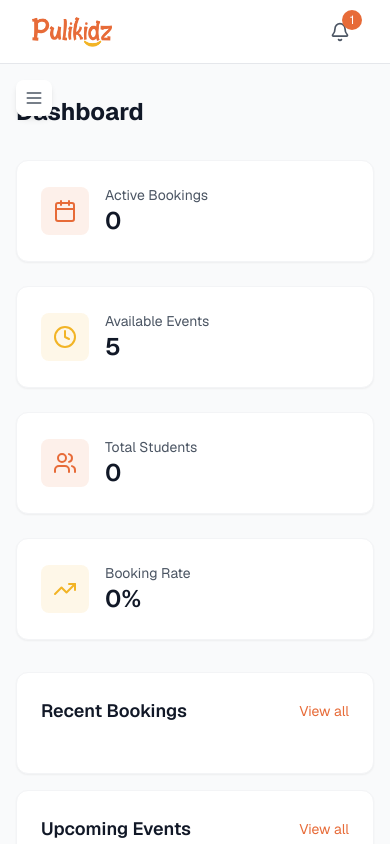
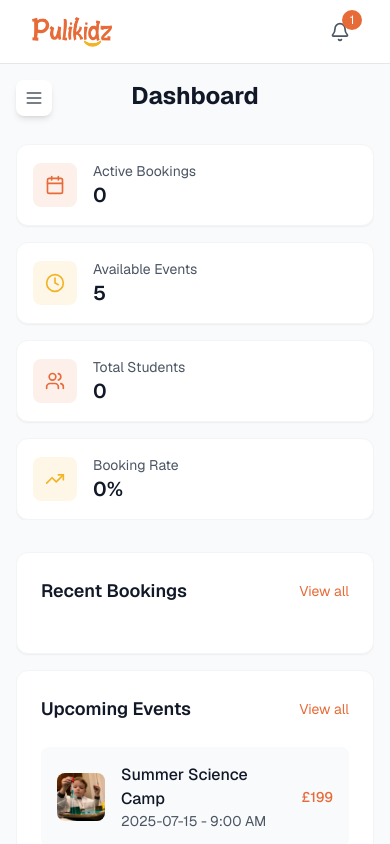
Before and after one commit to shel404/event-management, a Next.js app: page /dashboard in a window 390 px wide. Shown: the top 844 px of the page. Built offline with nearby package versions, Linux system fonts and the light colour scheme.

Commit message:
responsive fix

```diff
--- a/src/app/bookings/page.tsx
+++ b/src/app/bookings/page.tsx
@@ -23,7 +23,9 @@ export default function BookingsPage() {
 
   return (
     <div className="py-8 w-full">
-      <h1 className="text-2xl font-bold text-gray-900 mb-8">My Bookings</h1>
+      <h1 className="text-2xl font-bold text-gray-900 mb-8 text-center md:text-left">
+        My Bookings
+      </h1>
 
       <div className="grid gap-6 w-full">
         {bookings.map((booking) => (
--- a/src/app/dashboard/page.tsx
+++ b/src/app/dashboard/page.tsx
@@ -6,7 +6,9 @@ import UpcomingEvents from "@/components/dashboard/UpcomingEvents";
 export default function DashboardPage() {
   return (
     <div className="max-w-full">
-      <h1 className="text-2xl font-bold text-gray-900 mb-8">Dashboard</h1>
+      <h1 className="text-2xl font-bold text-gray-900 mb-8 text-center md:text-left">
+        Dashboard
+      </h1>
 
       <div className="space-y-8 w-full">
         <Suspense fallback={<div>Loading stats...</div>}>
--- a/src/app/events/page.tsx
+++ b/src/app/events/page.tsx
@@ -33,17 +33,17 @@ export default function EventsPage() {
   };
 
   return (
-    <div className="max-w-7xl mx-auto px-4 sm:px-6 lg:px-8 py-8">
+    <div className="w-full">
       <div className="mb-8">
-        <h1 className="text-2xl font-bold text-gray-900 mb-4">
+        <h1 className="text-2xl font-bold text-gray-900 mb-4 text-center md:text-left">
           Available Events
         </h1>
-        <div className="flex flex-wrap gap-4">
+        <div className="flex flex-wrap justify-center md:justify-start gap-2 sm:gap-4">
           {Object.entries(categoryIcons).map(([category, Icon]) => (
             <button
               key={category}
               onClick={() => setSelectedCategory(category)}
-              className={`px-4 py-2 rounded-full text-sm flex items-center gap-2 ${
+              className={`px-3 sm:px-4 py-2 rounded-full text-sm flex items-center gap-2 ${
                 selectedCategory === category
                   ? "bg-primary text-white"
                   : "bg-gray-100 text-gray-600 hover:bg-gray-200"
@@ -56,7 +56,7 @@ export default function EventsPage() {
         </div>
       </div>
 
-      <div className="grid grid-cols-1 sm:grid-cols-2 lg:grid-cols-3 gap-4 sm:gap-6">
+      <div className="grid grid-cols-1 sm:grid-cols-2 lg:grid-cols-3 gap-4 sm:gap-6 w-full">
         {mockEvents
           .filter(
             (event) =>
--- a/src/components/dashboard/DashboardStats.tsx
+++ b/src/components/dashboard/DashboardStats.tsx
@@ -38,23 +38,26 @@ export default function DashboardStats() {
   ];
 
   return (
-    <div className="grid grid-cols-1 md:grid-cols-2 lg:grid-cols-4 gap-6">
+    <div className="grid grid-cols-1 md:grid-cols-2 lg:grid-cols-4 gap-4 sm:gap-6 w-full overflow-hidden">
       {stats.map((stat) => (
         <div
           key={stat.label}
-          className="bg-white p-6 rounded-xl shadow-sm hover:shadow-md transition-shadow duration-300 border border-gray-100"
+          className="bg-white p-4 sm:p-6 rounded-xl shadow-sm hover:shadow-md transition-shadow duration-300 border border-gray-100 overflow-hidden"
         >
           <div className="flex items-center gap-4">
             <div
-              className={`p-3 rounded-lg ${stat.color} bg-opacity-10 flex items-center justify-center`}
+              className={`p-3 rounded-lg ${stat.color} bg-opacity-10 flex-shrink-0`}
             >
               <stat.icon
-                className={`w-6 h-6 ${stat.color.replace("bg-", "text-")}`}
+                className={`w-5 h-5 sm:w-6 sm:h-6 ${stat.color.replace(
+                  "bg-",
+                  "text-"
+                )}`}
               />
             </div>
-            <div>
-              <p className="text-sm text-gray-600">{stat.label}</p>
-              <p className="text-2xl font-semibold text-gray-900">
+            <div className="min-w-0">
+              <p className="text-sm text-gray-600 truncate">{stat.label}</p>
+              <p className="text-xl sm:text-2xl font-semibold text-gray-900">
                 {stat.value}
               </p>
             </div>
--- a/src/components/layout/MainLayout.tsx
+++ b/src/components/layout/MainLayout.tsx
@@ -18,16 +18,18 @@ export default function MainLayout({ children }: MainLayoutProps) {
   }, [isMobile]);
 
   return (
-    <div className="min-h-screen bg-gray-50">
+    <div className="min-h-screen max-w-full bg-gray-50 relative">
       <Navbar />
       <Sidebar isCollapsed={isCollapsed} setIsCollapsed={setIsCollapsed} />
       <div
-        className={`pt-16 ${
-          isCollapsed ? "ml-0" : "ml-0 md:ml-64"
+        className={`fixed top-16 right-0 bottom-0 overflow-y-auto ${
+          isCollapsed ? "left-0" : "left-0 md:left-64"
         } transition-all duration-300`}
       >
-        <div className="max-w-[100vw] overflow-x-hidden">
-          <div className="px-4 sm:px-6 lg:px-8 py-8 w-full">{children}</div>
+        <div className="min-h-full w-full">
+          <div className="p-4 sm:p-6 lg:p-8">
+            <div className="max-w-full overflow-hidden">{children}</div>
+          </div>
         </div>
       </div>
     </div>
--- a/src/components/layout/Sidebar.tsx
+++ b/src/components/layout/Sidebar.tsx
@@ -1,7 +1,13 @@
 "use client";
 import Link from "next/link";
 import { usePathname } from "next/navigation";
-import { LayoutDashboard, Calendar, BookOpen, Menu } from "lucide-react";
+import {
+  LayoutDashboard,
+  Calendar,
+  BookOpen,
+  Menu,
+  ChevronLeft,
+} from "lucide-react";
 import { useMediaQuery } from "@/hooks/useMediaQuery";
 
 interface SidebarProps {
@@ -23,11 +29,16 @@ export default function Sidebar({ isCollapsed, setIsCollapsed }: SidebarProps) {
     <>
       <button
         onClick={() => setIsCollapsed(!isCollapsed)}
-        className={`fixed top-20 ${
-          isCollapsed ? "left-4" : "left-64"
-        } z-50 p-2 bg-white rounded-lg shadow-md hover:bg-gray-50 md:hidden transition-all duration-300`}
+        className={`fixed z-50 p-2 bg-white rounded-lg shadow-md hover:bg-gray-50 transition-all duration-300 ${
+          isCollapsed ? "top-20 left-4" : "top-20 left-56"
+        }`}
+        aria-label={isCollapsed ? "Expand sidebar" : "Collapse sidebar"}
       >
-        <Menu className="w-5 h-5 text-gray-600" />
+        {isCollapsed ? (
+          <Menu className="w-5 h-5 text-gray-600" />
+        ) : (
+          <ChevronLeft className="w-5 h-5 text-gray-600" />
+        )}
       </button>
 
       <aside
```
